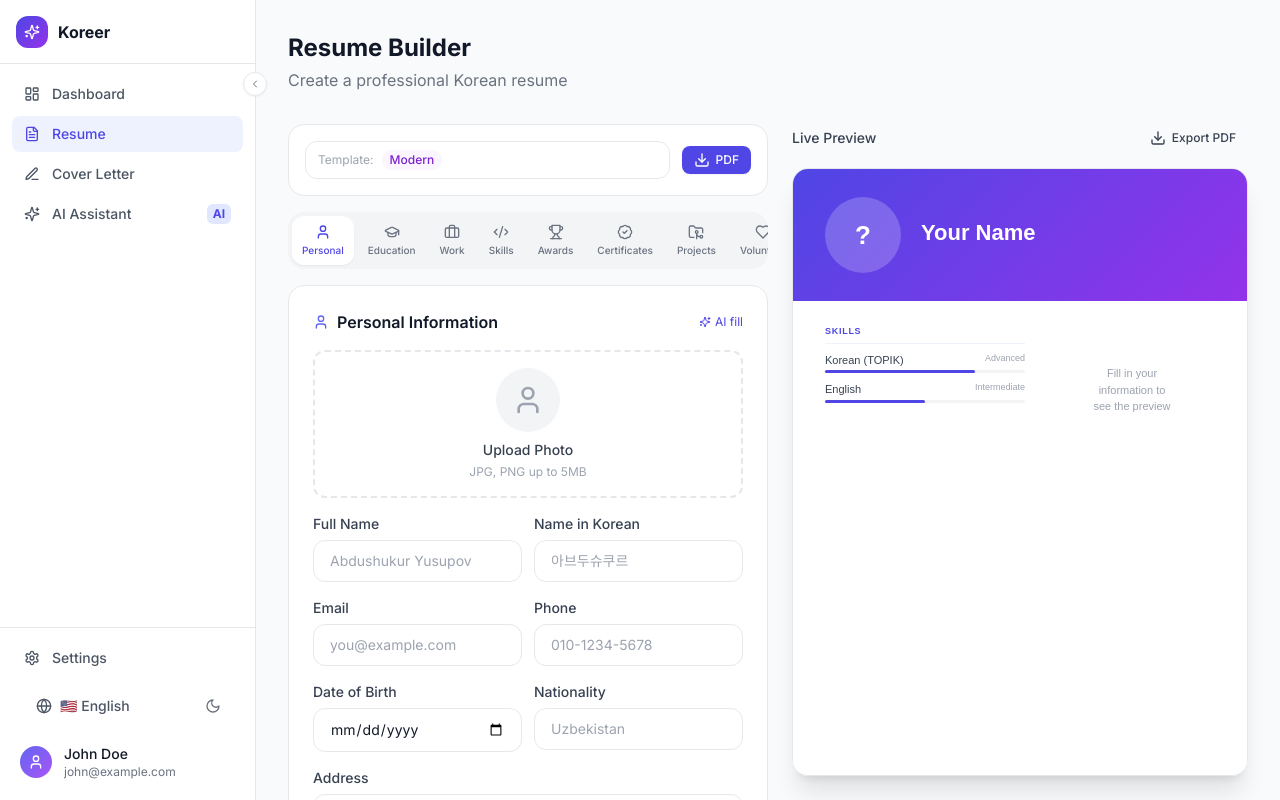
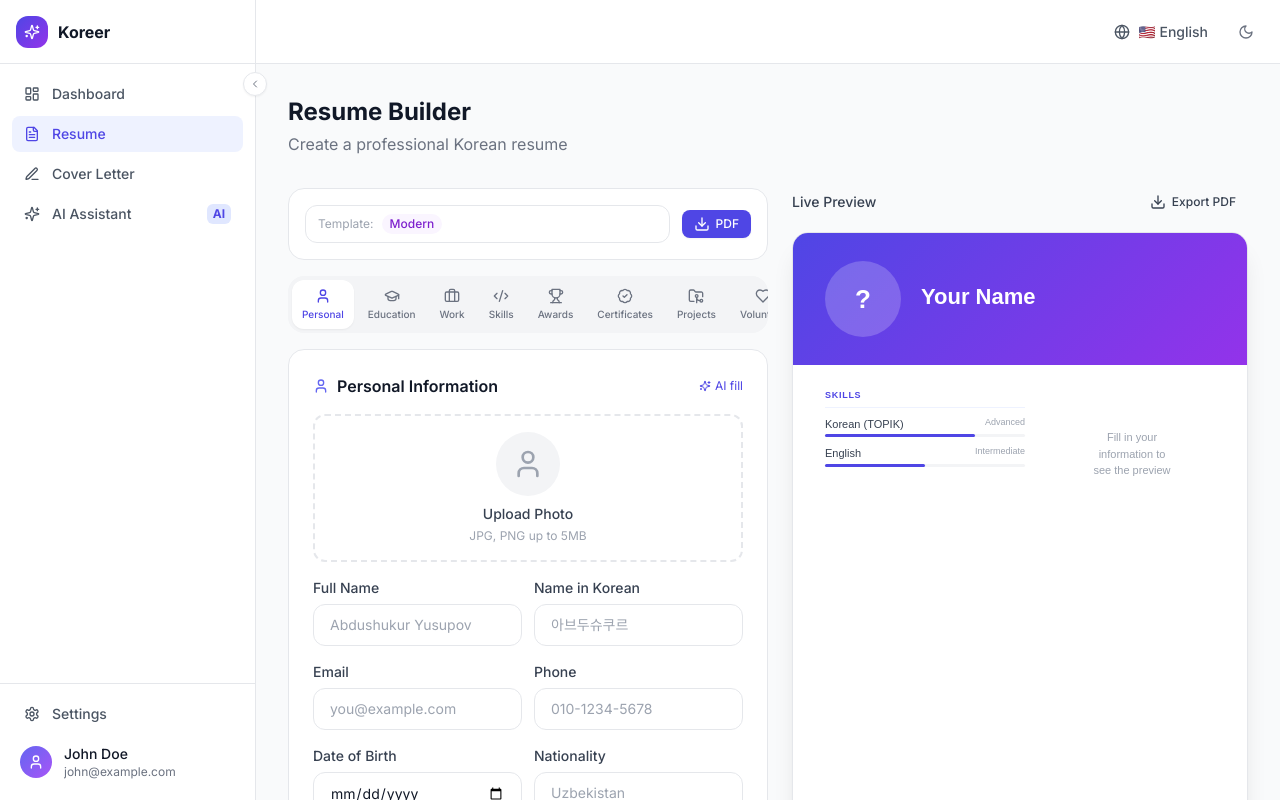
Before and after one commit to abdu776-ctrl/abdushukur, a Next.js app: page /en/resume in a window 1280 px wide. Built offline with nearby package versions, Linux system fonts and the light colour scheme.

Commit message:
Move language selector and theme toggle to top-right header
Fixes dropdown being cut off when selector was at bottom of sidebar.
Language + theme controls now appear in the top header bar on all screen sizes.

https://claude.ai/code/session_015ZKyS5fRJFayjFSftoDWHA

```diff
--- a/components/layout/DashboardLayout.tsx
+++ b/components/layout/DashboardLayout.tsx
@@ -4,6 +4,8 @@ import { Sidebar } from './Sidebar';
 import { useState } from 'react';
 import { Menu } from 'lucide-react';
 import { cn } from '@/lib/utils';
+import { LanguageSelector } from '@/components/LanguageSelector';
+import { ThemeToggle } from '@/components/ui/ThemeToggle';
 
 interface DashboardLayoutProps {
   children: React.ReactNode;
@@ -37,15 +39,25 @@ export function DashboardLayout({ children }: DashboardLayoutProps) {
 
       {/* Main content */}
       <div className="flex-1 flex flex-col overflow-hidden">
-        {/* Mobile header */}
-        <div className="lg:hidden flex items-center gap-3 h-16 px-4 bg-white dark:bg-gray-950 border-b border-gray-200 dark:border-gray-800">
+        {/* Top header — mobile & desktop */}
+        <div className="flex items-center h-16 px-4 bg-white dark:bg-gray-950 border-b border-gray-200 dark:border-gray-800">
+          {/* Mobile: menu button + logo */}
           <button
             onClick={() => setMobileSidebarOpen(true)}
-            className="w-9 h-9 flex items-center justify-center rounded-lg text-gray-600 dark:text-gray-400 hover:bg-gray-100 dark:hover:bg-gray-800 transition-colors"
+            className="lg:hidden w-9 h-9 flex items-center justify-center rounded-lg text-gray-600 dark:text-gray-400 hover:bg-gray-100 dark:hover:bg-gray-800 transition-colors mr-3"
           >
             <Menu className="w-5 h-5" />
           </button>
-          <span className="font-bold text-gray-900 dark:text-white">Koreer</span>
+          <span className="lg:hidden font-bold text-gray-900 dark:text-white">Koreer</span>
+
+          {/* Spacer */}
+          <div className="flex-1" />
+
+          {/* Right side: language + theme */}
+          <div className="flex items-center gap-2">
+            <LanguageSelector />
+            <ThemeToggle />
+          </div>
         </div>
 
         {/* Page content */}
--- a/components/layout/Sidebar.tsx
+++ b/components/layout/Sidebar.tsx
@@ -4,8 +4,6 @@ import Link from 'next/link';
 import { usePathname } from 'next/navigation';
 import { useTranslations, useLocale } from 'next-intl';
 import { cn } from '@/lib/utils';
-import { ThemeToggle } from '@/components/ui/ThemeToggle';
-import { LanguageSelector } from '@/components/LanguageSelector';
 import {
   LayoutDashboard,
   FileText,
@@ -160,14 +158,6 @@ export function Sidebar() {
           </Link>
         ))}
 
-        {/* Theme & Language (only when expanded) */}
-        {!collapsed && (
-          <div className="flex items-center justify-between px-3 py-2">
-            <LanguageSelector />
-            <ThemeToggle />
-          </div>
-        )}
-
         {/* User profile */}
         <div className={cn(
           'flex items-center rounded-lg p-2 mt-1',
```
